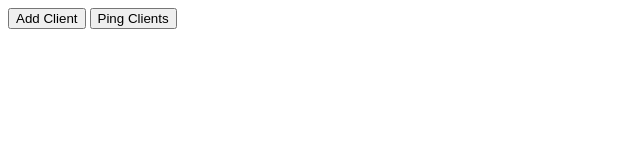
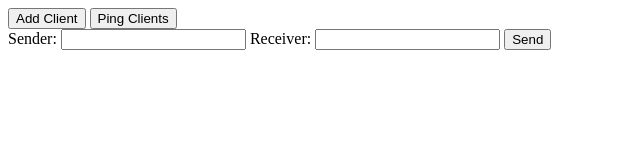
Before and after one commit to ilya-tate/fileshare-garden, a plain HTML site: page static/test.html in a window 1280 px wide. Shown: the whole page, without its empty margins (0-640 px from the left). Drawn offline with Linux system fonts and the light colour scheme; no server answers.

Commit message:
fix: reformat test HTML and add send-receive buttons

```diff
--- a/static/test.html
+++ b/static/test.html
@@ -1,14 +1,21 @@
-<!DOCTYPE html>
+<!doctype html>
 <html lang="en">
-<head>
-    <meta charset="UTF-8">
-    <meta name="viewport" content="width=device-width, initial-scale=1.0">
+  <head>
+    <meta charset="UTF-8" />
+    <meta name="viewport" content="width=device-width, initial-scale=1.0" />
     <script src="test.js" defer></script>
     <title>Test Page</title>
-</head>
-<body>
+  </head>
+  <body>
     <button id="add-client">Add Client</button>
     <button id="ping-clients">Ping Clients</button>
+    <div id="send-file-div">
+      <label for="sender-id">Sender:</label>
+      <input id="sender-id" type="text" />
+      <label for="receiver-id">Receiver:</label>
+      <input id="receiver-id" type="text" />
+      <button id="send-file-button">Send</button>
+    </div>
     <div id="client-list"></div>
-</body>
+  </body>
 </html>
--- a/static/test.js
+++ b/static/test.js
@@ -31,7 +31,7 @@ async function updateClientListUi() {
 }
 
 addClientBtn.addEventListener("click", () => {
-    fetch ("/register");
+  fetch("/register");
 });
 
 pingClientsBtn.addEventListener("click", async () => {
```
Lines whose indentation alone changed are shown as unchanged.
